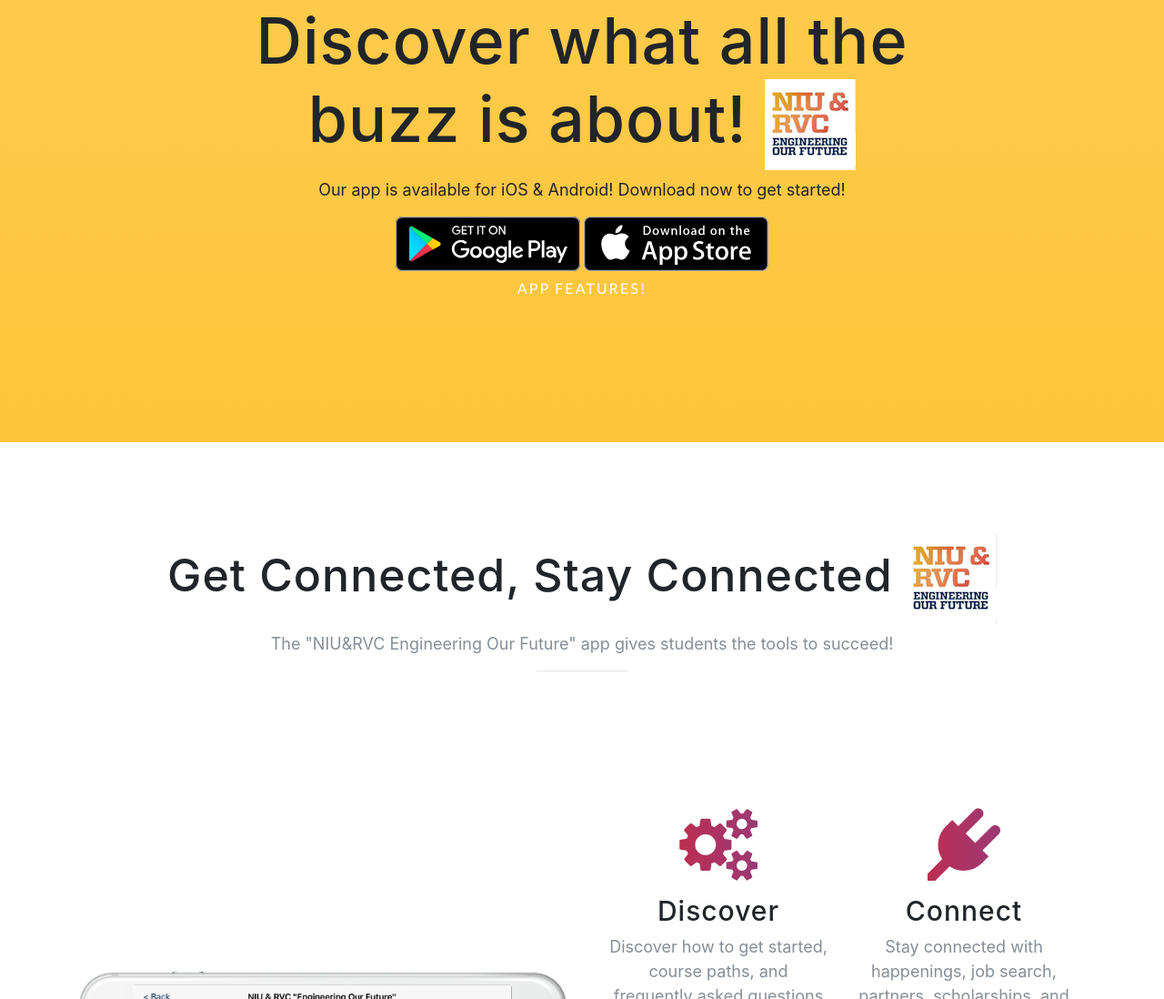
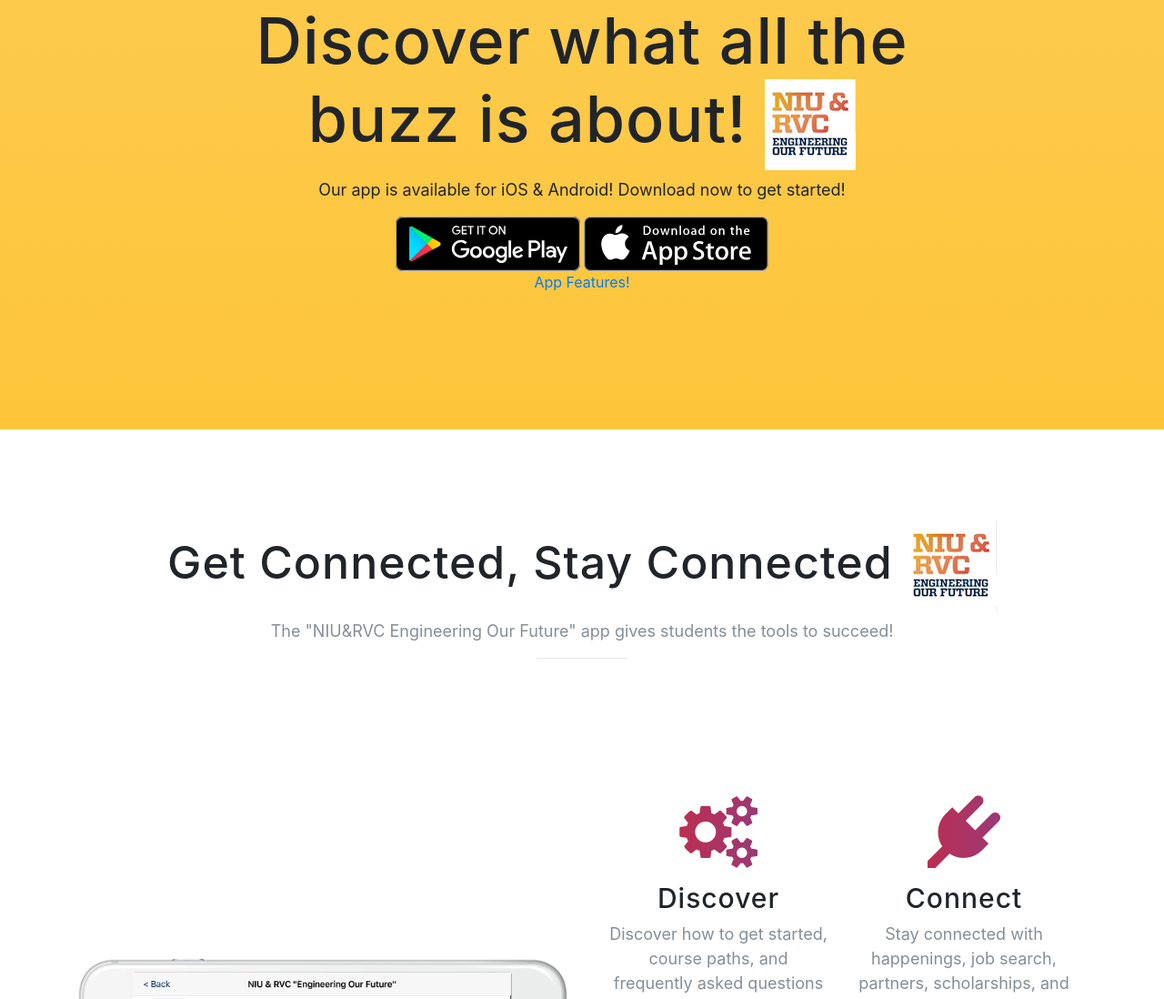
Before and after one commit to niurvc/niurvc.github.io, a website with bundled scripts: page index.html in a window 1280 px wide. Shown: the part 947-2045 px from the top of the page at 91% size. Built offline with nearby package versions, Linux system fonts and the light colour scheme; a web font is replaced by a local one.

Commit message:
Update index.html

```diff
--- a/index.html
+++ b/index.html
@@ -110,7 +110,7 @@
               <a class="badge-link" href="https://play.google.com/store/apps/details?id=appinventor.ai_ckonkol.NIUEngineeringRVC" style="user-select: auto;"><img src="img/google-play-badge.svg" alt="" style="user-select: auto;"></a>
               <a class="badge-link" href="https://itunes.apple.com/us/app/niu-engineering-rvc/id1302628811?mt=8" style="user-select: auto;"><img src="img/app-store-badge.svg" alt="" style="user-select: auto;"></a>
             <div class="container" style="user-select: auto;">
-               <a href="#features" class="btn btn-outline btn-xl js-scroll-trigger" style="user-select: auto;">App Features!</a>
+               <a href="#features" class="btn-feature" style="user-select: auto;">App Features!</a>
               </div>
               </div>
           </div>
```
